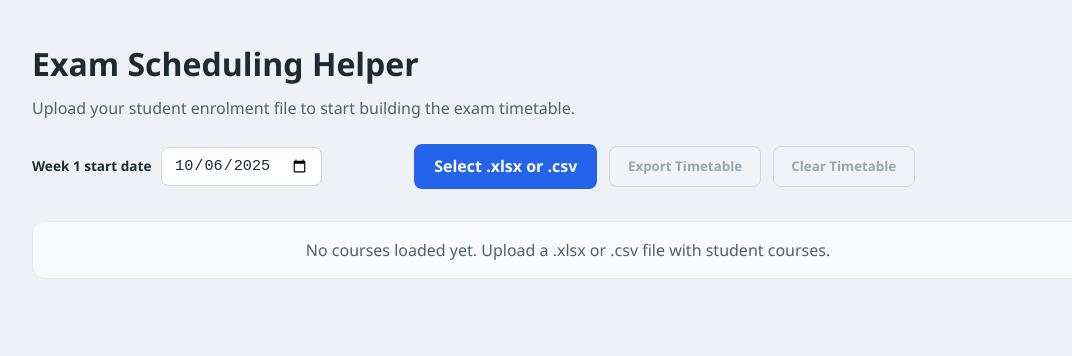
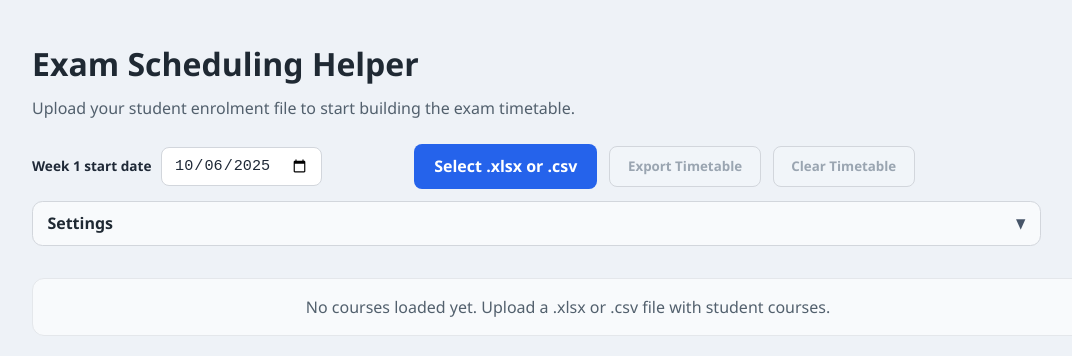
Before and after one commit to Muris-Cengic/ExamScheduler, a React (Vite) app: page / in a window 1280 px wide. Shown: the top 356 px of the page, without its empty margins (72-1144 px from the left). Built offline with nearby package versions, Linux system fonts and the light colour scheme.

Commit message:
Expose settings

```diff
--- a/src/App.css
+++ b/src/App.css
@@ -31,6 +31,7 @@
   display: flex;
   gap: 0.75rem;
   align-items: center;
+  flex-wrap: wrap;
 }
 
 .start-date-control {
@@ -640,3 +641,80 @@ code {
   padding: 0.1rem 0.3rem;
   border-radius: 0.35rem;
 }
+.settings-panel {
+  flex: 1 1 clamp(240px, 40vw, 360px);
+  border: 1px solid #d2d6dc;
+  border-radius: 0.65rem;
+  padding: 0.6rem 0.9rem;
+  background-color: #f8fafc;
+  color: #1f2933;
+}
+
+.settings-panel summary {
+  display: flex;
+  align-items: center;
+  justify-content: space-between;
+  gap: 0.5rem;
+  font-weight: 600;
+  cursor: pointer;
+  margin: 0;
+  list-style: none;
+}
+
+.settings-panel summary::-webkit-details-marker {
+  display: none;
+}
+
+.settings-panel summary::after {
+  content: "\25BC";
+  font-size: 0.85rem;
+  color: #475569;
+  transition: transform 0.2s ease;
+}
+
+.settings-panel[open] summary::after {
+  transform: rotate(-180deg);
+}
+
+.settings-panel__grid {
+  margin-top: 0.75rem;
+  display: grid;
+  gap: 0.75rem;
+  grid-template-columns: repeat(auto-fit, minmax(160px, 1fr));
+}
+
+.settings-panel__grid label {
+  display: grid;
+  gap: 0.35rem;
+  font-size: 0.85rem;
+  color: #475569;
+}
+
+.settings-panel__grid label span {
+  font-weight: 600;
+  color: #1f2937;
+}
+
+.settings-panel__grid input {
+  padding: 0.5rem 0.65rem;
+  border: 1px solid #d7dde6;
+  border-radius: 0.45rem;
+  font-size: 0.95rem;
+  color: #1f2933;
+  background-color: #ffffff;
+}
+
+.settings-panel__grid input:focus {
+  outline: none;
+  border-color: #2563eb;
+  box-shadow: 0 0 0 3px rgba(37, 99, 235, 0.18);
+}
+
+.settings-panel__grid input::-webkit-outer-spin-button,
+.settings-panel__grid input::-webkit-inner-spin-button {
+  margin: 0;
+}
+
+.settings-panel__grid input[type="number"] {
+  -moz-appearance: textfield;
+}
--- a/src/App.jsx
+++ b/src/App.jsx
@@ -1,4 +1,4 @@
-import { useMemo, useRef, useState } from "react";
+import { useEffect, useMemo, useRef, useState } from "react";
 
 import * as XLSX from "xlsx";
 import JSZip from "jszip";
@@ -9,15 +9,15 @@ const days = ["Monday", "Tuesday", "Wednesday", "Thursday", "Friday"];
 
 const MAX_WEEKS = 10;
 
-const SLOT_INTERVAL_MINUTES = 30;
-
-const START_HOUR = 8;
-
-const END_HOUR = 17;
-
-const STUDENTS_PER_ROOM = 25;
-
-const INVIGILATOR_PLACEHOLDER_COUNT = 15;
+const DEFAULT_SLOT_INTERVAL_MINUTES = 30;
+
+const DEFAULT_START_HOUR = 8;
+
+const DEFAULT_END_HOUR = 17;
+
+const DEFAULT_STUDENTS_PER_ROOM = 25;
+
+const DEFAULT_INVIGILATOR_PLACEHOLDER_COUNT = 15;
 
 const XLSX_MIME_TYPE =
   "application/vnd.openxmlformats-officedocument.spreadsheetml.sheet";
@@ -100,7 +100,7 @@ function formatDateForInvigilator(date) {
 }
 
 function generateInvigilatorPlaceholders(
-  count = INVIGILATOR_PLACEHOLDER_COUNT,
+  count = DEFAULT_INVIGILATOR_PLACEHOLDER_COUNT,
 ) {
   return Array.from({ length: count }, (_, index) => {
     const number = String(index + 1).padStart(2, "0");
@@ -211,25 +211,40 @@ function formatTimeLabel(totalMinutes) {
   return `${hour12}:${paddedMinute} ${suffix}`;
 }
 
-const timeSlots = [];
-
+function buildTimeSlots(startHour, endHour, slotIntervalMinutes) {
+  const slots = [];
+
+  if (
+    Number.isFinite(startHour) &&
+    Number.isFinite(endHour) &&
+    Number.isFinite(slotIntervalMinutes) &&
+    slotIntervalMinutes > 0 &&
+    endHour > startHour
+  ) {
     for (
-  let minutes = START_HOUR * 60;
-  minutes <= END_HOUR * 60 - SLOT_INTERVAL_MINUTES;
-  minutes += SLOT_INTERVAL_MINUTES
+      let minutes = startHour * 60;
+      minutes <= endHour * 60 - slotIntervalMinutes;
+      minutes += slotIntervalMinutes
     ) {
       const hour = Math.floor(minutes / 60);
-
       const minute = minutes % 60;
-
       const id = `${hour.toString().padStart(2, "0")}:${minute.toString().padStart(2, "0")}`;
 
-  timeSlots.push({
+      slots.push({
         id,
-
         label: formatTimeLabel(minutes),
       });
     }
+  }
+
+  return slots;
+}
+
+const DEFAULT_TIME_SLOTS = buildTimeSlots(
+  DEFAULT_START_HOUR,
+  DEFAULT_END_HOUR,
+  DEFAULT_SLOT_INTERVAL_MINUTES,
+);
 
 function StudentIcon() {
   return (
@@ -295,7 +310,7 @@ function InvigilatorIcon() {
   );
 }
 
-function createEmptyDaySlotMap() {
+function createEmptyDaySlotMap(timeSlots) {
   const map = {};
 
   days.forEach((day) => {
@@ -309,17 +324,19 @@ function createEmptyDaySlotMap() {
   return map;
 }
 
-function buildEmptyAssignments(weekList) {
+
+function buildEmptyAssignments(weekList, timeSlots) {
   const empty = {};
 
   weekList.forEach((week) => {
-    empty[week] = createEmptyDaySlotMap();
+    empty[week] = createEmptyDaySlotMap(timeSlots);
   });
 
   return empty;
 }
 
-function cloneAssignments(assignments) {
+
+function cloneAssignments(assignments, timeSlots) {
   const clone = {};
 
   Object.entries(assignments || {}).forEach(([weekKey, weekAssignments]) => {
@@ -340,6 +357,32 @@ function cloneAssignments(assignments) {
 
   return clone;
 }
+
+function reshapeAssignments(assignments, timeSlots) {
+  const weekKeys = Object.keys(assignments || {}).map((value) => Number(value));
+  const reshaped = {};
+
+  weekKeys.forEach((week) => {
+    const weekAssignments = assignments?.[week] || {};
+    reshaped[week] = {};
+
+    days.forEach((day) => {
+      const dayAssignments = weekAssignments?.[day] || {};
+      reshaped[week][day] = {};
+
+      timeSlots.forEach((slot) => {
+        const existing = Array.isArray(dayAssignments[slot.id])
+          ? dayAssignments[slot.id]
+          : [];
+        reshaped[week][day][slot.id] = [...existing];
+      });
+    });
+  });
+
+  return reshaped;
+}
+
+
 
 function formatStudentReference(studentId, directory) {
   const rawName = (directory[studentId] || "").trim();
@@ -455,13 +498,14 @@ function normaliseSheetName(base) {
   return base.length <= 31 ? base : base.slice(0, 31);
 }
 
-function computeSlotSummaries(assignments, courseLookup, week) {
+function computeSlotSummaries(assignments, courseLookup, week, timeSlots, studentsPerRoom) {
   const weekAssignments = assignments[week] || {};
 
-  const summary = createEmptyDaySlotMap();
+  const summary = createEmptyDaySlotMap(timeSlots);
+  const studentsPerRoomSafe = Math.max(1, Number(studentsPerRoom) || 1);
 
   days.forEach((day) => {
-    timeSlots.forEach((slot, slotIndex) => {
+    timeSlots.forEach((slot) => {
       const courses = weekAssignments[day]?.[slot.id] ?? [];
 
       const isStartSlot = courses.length > 0;
@@ -484,7 +528,7 @@ function computeSlotSummaries(assignments, courseLookup, week) {
 
       const roomCount =
         isStartSlot && uniqueStudentCount > 0
-          ? Math.ceil(uniqueStudentCount / STUDENTS_PER_ROOM)
+          ? Math.ceil(uniqueStudentCount / studentsPerRoomSafe)
           : 0;
 
       const invigilatorCount = roomCount * 2;
@@ -506,7 +550,8 @@ function computeSlotSummaries(assignments, courseLookup, week) {
   return summary;
 }
 
-function computeConflicts(assignments, courseLookup, studentDirectory) {
+
+function computeConflicts(assignments, courseLookup, studentDirectory, timeSlots) {
   const byWeek = {};
 
   const overallMessages = new Set();
@@ -516,7 +561,7 @@ function computeConflicts(assignments, courseLookup, studentDirectory) {
     .sort((a, b) => a - b);
 
   weekKeys.forEach((week) => {
-    const weekConflicts = createEmptyDaySlotMap();
+    const weekConflicts = createEmptyDaySlotMap(timeSlots);
 
     byWeek[week] = weekConflicts;
 
@@ -657,12 +702,14 @@ function computeConflicts(assignments, courseLookup, studentDirectory) {
   };
 }
 
-function computeSummary(assignments, courseLookup) {
+
+function computeSummary(assignments, courseLookup, timeSlots, studentsPerRoom) {
   const scheduledCourseIds = new Set();
 
   const studentIds = new Set();
 
   let roomCount = 0;
+  const studentsPerRoomSafe = Math.max(1, Number(studentsPerRoom) || 1);
 
   Object.values(assignments || {}).forEach((weekAssignments) => {
     days.forEach((day) => {
@@ -690,7 +737,7 @@ function computeSummary(assignments, courseLookup) {
         });
 
         if (slotStudentIds.size > 0) {
-          roomCount += Math.ceil(slotStudentIds.size / STUDENTS_PER_ROOM);
+          roomCount += Math.ceil(slotStudentIds.size / studentsPerRoomSafe);
         }
       });
     });
@@ -709,13 +756,30 @@ function computeSummary(assignments, courseLookup) {
   };
 }
 
+
 function App() {
+  const [settings, setSettings] = useState({
+    slotIntervalMinutes: DEFAULT_SLOT_INTERVAL_MINUTES,
+    startHour: DEFAULT_START_HOUR,
+    endHour: DEFAULT_END_HOUR,
+    studentsPerRoom: DEFAULT_STUDENTS_PER_ROOM,
+    invigilatorPlaceholderCount: DEFAULT_INVIGILATOR_PLACEHOLDER_COUNT,
+  });
+
+  const {
+    slotIntervalMinutes,
+    startHour,
+    endHour,
+    studentsPerRoom,
+    invigilatorPlaceholderCount,
+  } = settings;
+
   const [startDate, setStartDate] = useState(() => getDefaultStartDateISO());
 
   const [weeks, setWeeks] = useState(() => [1]);
 
   const [assignments, setAssignments] = useState(() =>
-    buildEmptyAssignments([1]),
+    buildEmptyAssignments([1], DEFAULT_TIME_SLOTS),
   );
 
   const [selectedWeek, setSelectedWeek] = useState(1);
@@ -735,6 +799,22 @@ function App() {
   const [isExporting, setIsExporting] = useState(false);
 
   const [exportError, setExportError] = useState("");
+
+  const timeSlots = useMemo(
+    () => buildTimeSlots(startHour, endHour, slotIntervalMinutes),
+    [startHour, endHour, slotIntervalMinutes],
+  );
+
+  useEffect(() => {
+    setAssignments((previous) => reshapeAssignments(previous, timeSlots));
+  }, [timeSlots]);
+
+  const studentsPerRoomCapacity = Math.max(1, Number(studentsPerRoom) || 1);
+
+  const invigilatorPlaceholderTotal = Math.max(
+    1,
+    Number(invigilatorPlaceholderCount) || 1,
+  );
 
   const courseLookup = useMemo(() => {
     const lookup = {};
@@ -747,15 +827,26 @@ function App() {
   }, [courses]);
 
   const slotSummaries = useMemo(
-    () => computeSlotSummaries(assignments, courseLookup, selectedWeek),
-
-    [assignments, courseLookup, selectedWeek],
+    () =>
+      computeSlotSummaries(
+        assignments,
+        courseLookup,
+        selectedWeek,
+        timeSlots,
+        studentsPerRoomCapacity,
+      ),
+    [assignments, courseLookup, selectedWeek, timeSlots, studentsPerRoomCapacity],
   );
 
   const conflicts = useMemo(
-    () => computeConflicts(assignments, courseLookup, studentDirectory),
-
-    [assignments, courseLookup, studentDirectory],
+    () =>
+      computeConflicts(
+        assignments,
+        courseLookup,
+        studentDirectory,
+        timeSlots,
+      ),
+    [assignments, courseLookup, studentDirectory, timeSlots],
   );
 
   const occupiedSlotIds = useMemo(() => {
@@ -792,12 +883,17 @@ function App() {
     });
 
     return result;
-  }, [assignments, selectedWeek]);
+  }, [assignments, selectedWeek, timeSlots]);
 
   const summary = useMemo(
-    () => computeSummary(assignments, courseLookup),
-
-    [assignments, courseLookup],
+    () =>
+      computeSummary(
+        assignments,
+        courseLookup,
+        timeSlots,
+        studentsPerRoomCapacity,
+      ),
+    [assignments, courseLookup, timeSlots, studentsPerRoomCapacity],
   );
 
   const assignedCourseIds = useMemo(() => {
@@ -814,7 +910,7 @@ function App() {
     });
 
     return ids;
-  }, [assignments]);
+  }, [assignments, timeSlots]);
 
   const orderedCourses = useMemo(() => {
     return [...courses].sort((a, b) => {
@@ -861,6 +957,52 @@ function App() {
     const parsed = parseISODateString(rawValue);
     const aligned = parsed ? alignDateToMonday(parsed) : getDefaultStartDate();
     setStartDate(formatDateToISO(aligned));
+  };
+
+  const handleNumericSettingChange = (key, options = {}) => (event) => {
+    const rawValue = Number.parseInt(event.target.value, 10);
+
+    if (Number.isNaN(rawValue)) {
+      return;
+    }
+
+    const { min, max } = options;
+
+    let value = rawValue;
+
+    if (typeof min === "number") {
+      value = Math.max(min, value);
+    }
+
+    if (typeof max === "number") {
+      value = Math.min(max, value);
+    }
+
+    setSettings((previous) => {
+      const next = { ...previous, [key]: value };
+
+      if (key === "startHour" && value >= next.endHour) {
+        next.endHour = Math.min(23, value + 1);
+      }
+
+      if (key === "endHour" && value <= next.startHour) {
+        next.startHour = Math.max(0, value - 1);
+      }
+
+      if (key === "slotIntervalMinutes" && value <= 0) {
+        next.slotIntervalMinutes = DEFAULT_SLOT_INTERVAL_MINUTES;
+      }
+
+      if (key === "studentsPerRoom" && value <= 0) {
+        next.studentsPerRoom = 1;
+      }
+
+      if (key === "invigilatorPlaceholderCount" && value <= 0) {
+        next.invigilatorPlaceholderCount = 1;
+      }
+
+      return next;
+    });
   };
 
   const handleFileUpload = async (event) => {
@@ -1033,7 +1175,7 @@ function App() {
         const studentCount = students.length;
 
         const roomsNeeded = studentCount
-          ? Math.max(1, Math.ceil(studentCount / STUDENTS_PER_ROOM))
+          ? Math.max(1, Math.ceil(studentCount / studentsPerRoomCapacity))
           : 0;
 
         return {
@@ -1212,7 +1354,7 @@ function App() {
           const studentCount = students.length;
 
           const roomsNeeded = studentCount
-            ? Math.max(1, Math.ceil(studentCount / STUDENTS_PER_ROOM))
+            ? Math.max(1, Math.ceil(studentCount / studentsPerRoomCapacity))
             : 0;
 
           const crnDetails = Array.from(group.crnDetails.entries())
@@ -1263,7 +1405,7 @@ function App() {
 
       setStudentDirectory(studentNames);
 
-      setAssignments(buildEmptyAssignments(initialWeeks));
+      setAssignments(buildEmptyAssignments(initialWeeks, timeSlots));
 
       setSelectedWeek(initialWeeks[0]);
     } catch (error) {
@@ -1353,7 +1495,7 @@ function App() {
     if (slotIndex === undefined || slotIndex > timeSlots.length - 2) return;
 
     setAssignments((previous) => {
-      const next = cloneAssignments(previous);
+      const next = cloneAssignments(previous, timeSlots);
 
       Object.keys(next).forEach((weekKey) => {
         const weekAssignments = next[weekKey];
@@ -1371,7 +1513,7 @@ function App() {
         });
       });
 
-      const targetWeek = next[selectedWeek] || createEmptyDaySlotMap();
+      const targetWeek = next[selectedWeek] || createEmptyDaySlotMap(timeSlots);
 
       if (!next[selectedWeek]) {
         next[selectedWeek] = targetWeek;
@@ -1389,7 +1531,7 @@ function App() {
 
   const handleRemoveCourse = (day, slotId, courseId) => {
     setAssignments((previous) => {
-      const next = cloneAssignments(previous);
+      const next = cloneAssignments(previous, timeSlots);
 
       next[selectedWeek][day][slotId] = next[selectedWeek][day][slotId].filter(
         (id) => id !== courseId,
@@ -1601,7 +1743,7 @@ function App() {
         const ensureRoom = () => {
           if (
             !currentRoom ||
-            currentRoom.students.length >= STUDENTS_PER_ROOM
+            currentRoom.students.length >= studentsPerRoomCapacity
           ) {
             currentRoom = {
               students: [],
@@ -1621,7 +1763,7 @@ function App() {
             ensureRoom();
 
             const availableSpots =
-              STUDENTS_PER_ROOM - currentRoom.students.length;
+              studentsPerRoomCapacity - currentRoom.students.length;
             const portion = remaining.splice(0, availableSpots);
 
             portion.forEach((studentEntry) => {
@@ -1707,7 +1849,7 @@ function App() {
       return null;
     }
 
-    const placeholders = generateInvigilatorPlaceholders();
+    const placeholders = generateInvigilatorPlaceholders(invigilatorPlaceholderTotal);
     const roomNamesForRows = invigilatorRows.map((row) => row[7] || "");
     const { assignments: invigilatorAssignments } = assignInvigilatorsToRows(
       invigilatorRows.length,
@@ -1982,7 +2124,7 @@ function App() {
         return {
           ...previousAssignments,
 
-          [nextWeekNumber]: createEmptyDaySlotMap(),
+          [nextWeekNumber]: createEmptyDaySlotMap(timeSlots),
         };
       });
 
@@ -1993,7 +2135,7 @@ function App() {
   };
 
   const resetSchedule = () => {
-    setAssignments(buildEmptyAssignments(weeks));
+    setAssignments(buildEmptyAssignments(weeks, timeSlots));
 
     setSelectedWeek(weeks[0] ?? 1);
   };
@@ -2084,6 +2226,83 @@ function App() {
           >
             Clear Timetable
           </button>
+
+          <details className="settings-panel">
+            <summary>Settings</summary>
+
+            <div className="settings-panel__grid">
+              <label>
+                <span>Slot interval (minutes)</span>
+                <input
+                  type="number"
+                  min="5"
+                  max="240"
+                  step="5"
+                  value={slotIntervalMinutes}
+                  onChange={handleNumericSettingChange(
+                    "slotIntervalMinutes",
+                    { min: 5, max: 240 },
+                  )}
+                />
+              </label>
+
+              <label>
+                <span>Start hour</span>
+                <input
+                  type="number"
+                  min="0"
+                  max="22"
+                  value={startHour}
+                  onChange={handleNumericSettingChange(
+                    "startHour",
+                    { min: 0, max: 22 },
+                  )}
+                />
+              </label>
+
+              <label>
+                <span>End hour</span>
+                <input
+                  type="number"
+                  min="1"
+                  max="23"
+                  value={endHour}
+                  onChange={handleNumericSettingChange(
+                    "endHour",
+                    { min: 1, max: 23 },
+                  )}
+                />
+              </label>
+
+              <label>
+                <span>Students per room</span>
+                <input
+                  type="number"
+                  min="1"
+                  max="500"
+                  value={studentsPerRoom}
+                  onChange={handleNumericSettingChange(
+                    "studentsPerRoom",
+                    { min: 1, max: 500 },
+                  )}
+                />
+              </label>
+
+              <label>
+                <span>Invigilator placeholders</span>
+                <input
+                  type="number"
+                  min="1"
+                  max="200"
+                  value={invigilatorPlaceholderCount}
+                  onChange={handleNumericSettingChange(
+                    "invigilatorPlaceholderCount",
+                    { min: 1, max: 200 },
+                  )}
+                />
+              </label>
+            </div>
+          </details>
         </div>
       </header>
 
```
Lines whose indentation alone changed are shown as unchanged.
